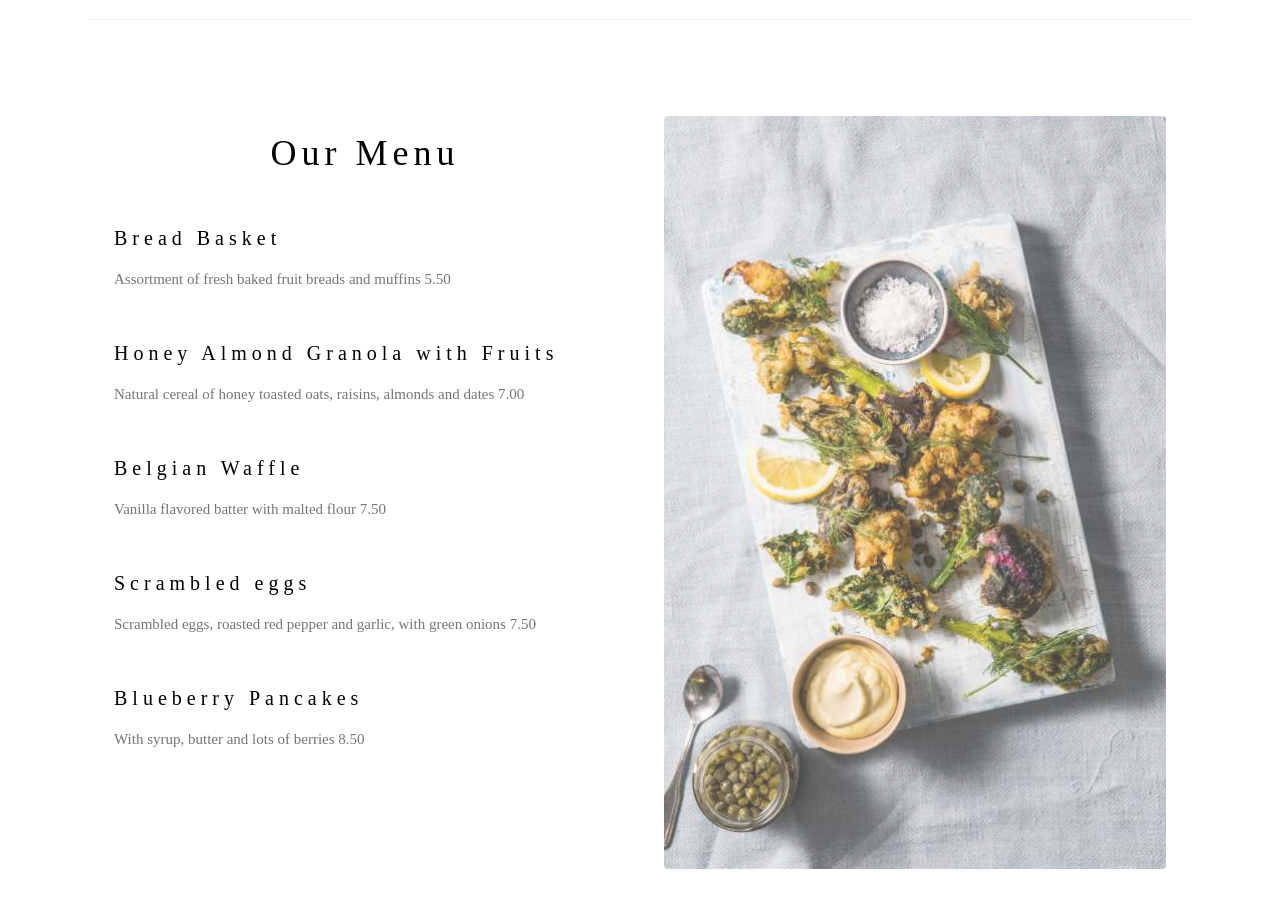
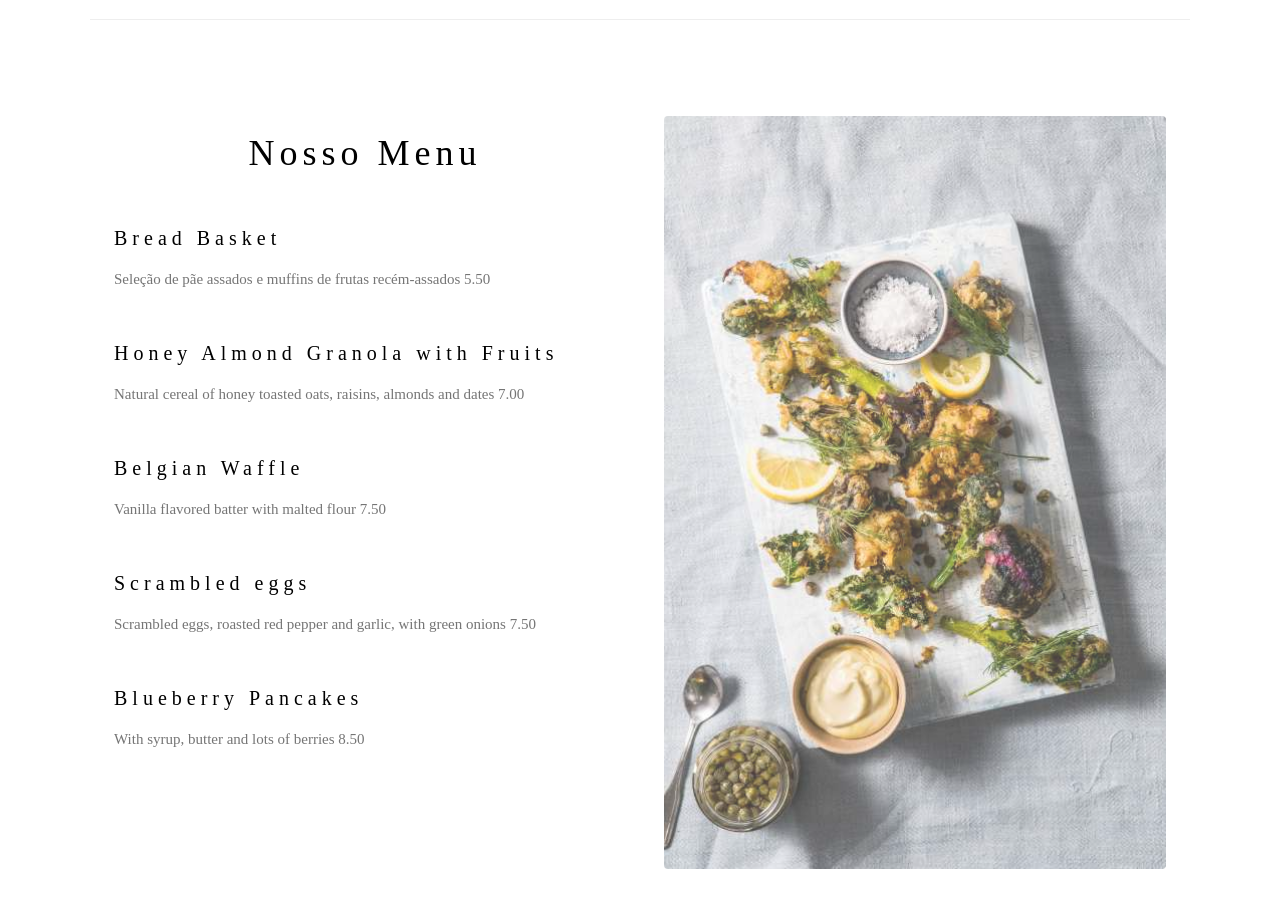
Before and after one commit to NeiMac/CursoGit, a plain HTML site: page index.html in a window 1280 px wide. Shown: the part 1420-2328 px from the top of the page. Drawn offline with nearby package versions, Linux system fonts and the light colour scheme.

Commit message:
Tradução de parte do texto sobre pães

```diff
--- a/index.html
+++ b/index.html
@@ -58,9 +58,9 @@ h1, h2, h3, h4, h5, h6 {
   <!-- Menu Section -->
   <div class="w3-row w3-padding-64" id="menu">
     <div class="w3-col l6 w3-padding-large">
-      <h1 class="w3-center">Our Menu</h1><br>
+      <h1 class="w3-center">Nosso Menu</h1><br>
       <h4>Bread Basket</h4>
-      <p class="w3-text-grey">Assortment of fresh baked fruit breads and muffins 5.50</p><br>
+      <p class="w3-text-grey">Seleção de pãe assados e muffins de frutas recém-assados 5.50</p><br>
 
       <h4>Honey Almond Granola with Fruits</h4>
       <p class="w3-text-grey">Natural cereal of honey toasted oats, raisins, almonds and dates 7.00</p><br>
```
